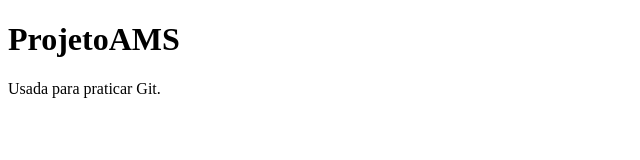
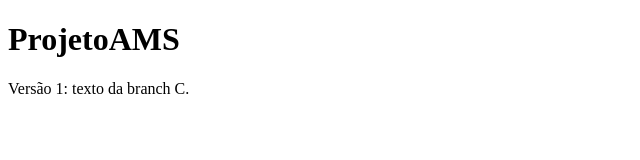
Before and after one commit to m4ndh4/ProjetoAms, a plain HTML site: page src/index.html in a window 1280 px wide. Shown: the full height of the page, 0-640 px from the left. Drawn offline with Linux system fonts and the light colour scheme.

Commit message:
feat: texto versao 1 do paragrafo

```diff
--- a/src/index.html
+++ b/src/index.html
@@ -5,6 +5,6 @@
   </head>
   <body>
     <h1>ProjetoAMS</h1>
-    <p>Usada para praticar Git.</p>
+    <p>Versão 1: texto da branch C.</p>
   </body>
 </html>
```
